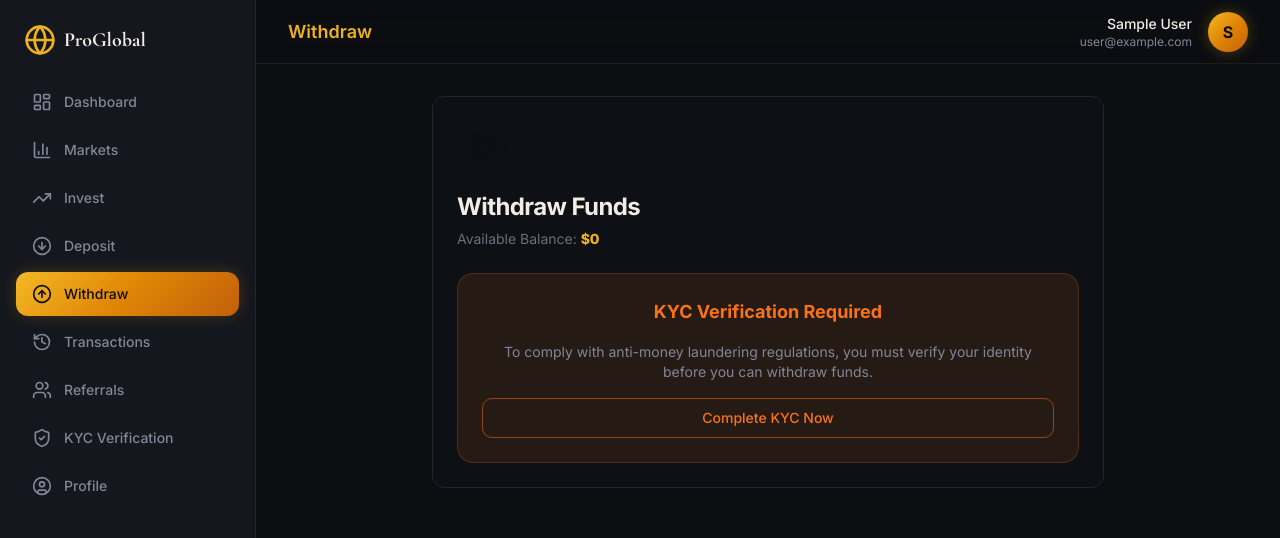
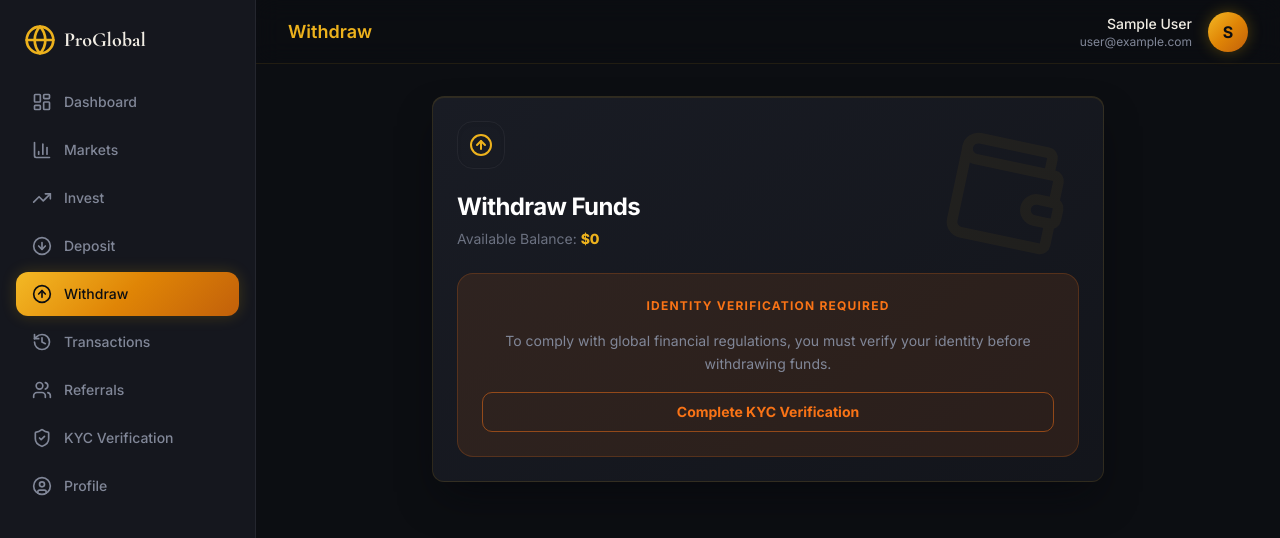
Before and after one commit to wannabes48/proglobal2, a React (Vite) app: page /dashboard/withdraw in a window 1280 px wide. Shown: the top 538 px of the page. Built offline with nearby package versions, Linux system fonts and the light colour scheme; no server answers; the database is empty; sample sign-in values are in the browser's storage.

Commit message:
Feature: Premium Withdrawal Tracking and Transaction Table Optimization

```diff
--- a/src/pages/dashboard/Transactions.tsx
+++ b/src/pages/dashboard/Transactions.tsx
@@ -17,11 +17,13 @@ const Transactions = () => {
       if (!user) return;
       const q = query(
         collection(db, "transactions"),
-        where("user_id", "==", user.uid),
-        orderBy("timestamp", "desc")
+        where("user_id", "==", user.uid)
       );
       const snap = await getDocs(q);
-      setTransactions(snap.docs.map(doc => ({ id: doc.id, ...doc.data() })));
+      const txs = snap.docs.map(doc => ({ id: doc.id, ...doc.data() }));
+      // Sort client-side to avoid index requirement
+      txs.sort((a: any, b: any) => new Date(b.timestamp).getTime() - new Date(a.timestamp).getTime());
+      setTransactions(txs);
       setLoading(false);
     };
     fetchTransactions();
--- a/src/pages/dashboard/Withdraw.tsx
+++ b/src/pages/dashboard/Withdraw.tsx
@@ -4,10 +4,10 @@ import { Button } from "@/components/ui/button";
 import { Input } from "@/components/ui/input";
 import { Label } from "@/components/ui/label";
 import { useToast } from "@/hooks/use-toast";
-import { Wallet, ArrowUpCircle } from "lucide-react";
+import { Wallet, ArrowUpCircle, Activity, Clock, ShieldCheck } from "lucide-react";
 import { useState, useEffect } from "react";
 import { useAuth } from "@/hooks/useAuth";
-import { doc, getDoc, addDoc, collection, updateDoc, increment } from "firebase/firestore";
+import { doc, getDoc, addDoc, collection, updateDoc, increment, query, where, getDocs } from "firebase/firestore";
 import { db } from "@/lib/firebase";
 
 const Withdraw = () => {
@@ -17,14 +17,36 @@ const Withdraw = () => {
   const [amount, setAmount] = useState("");
   const [address, setAddress] = useState("");
   const [isSubmitting, setIsSubmitting] = useState(false);
+  const [pendingWithdrawal, setPendingWithdrawal] = useState<any>(null);
+  const [_loading, setLoading] = useState(true);
+
+  const fetchWalletAndPending = async () => {
+    if (!user) return;
+    try {
+      const walletSnap = await getDoc(doc(db, "wallets", user.uid));
+      if (walletSnap.exists()) setWallet(walletSnap.data());
+
+      const q = query(
+        collection(db, "transactions"),
+        where("user_id", "==", user.uid),
+        where("type", "==", "withdrawal"),
+        where("status", "==", "pending")
+      );
+      const txSnap = await getDocs(q);
+      if (!txSnap.empty) {
+        setPendingWithdrawal({ id: txSnap.docs[0].id, ...txSnap.docs[0].data() });
+      } else {
+        setPendingWithdrawal(null);
+      }
+    } catch (err) {
+      console.error("Fetch error:", err);
+    } finally {
+      setLoading(false);
+    }
+  };
 
   useEffect(() => {
-    const fetchWallet = async () => {
-      if (!user) return;
-      const walletSnap = await getDoc(doc(db, "wallets", user.uid));
-      if (walletSnap.exists()) setWallet(walletSnap.data());
-    };
-    fetchWallet();
+    fetchWalletAndPending();
   }, [user]);
 
   const handleWithdraw = async (e: React.FormEvent) => {
@@ -71,9 +93,9 @@ const Withdraw = () => {
         description: `Your request for $${withdrawAmount} is being processed.`
       });
 
-      setWallet({ ...wallet, balance: wallet.balance - withdrawAmount });
       setAmount("");
       setAddress("");
+      fetchWalletAndPending();
     } catch (error: any) {
       toast({ title: "Withdrawal Failed", description: error.message, variant: "destructive" });
     } finally {
@@ -84,38 +106,79 @@ const Withdraw = () => {
   return (
     <DashboardLayout>
       <div className="max-w-2xl mx-auto">
-        <Card className="bg-card/30 border-border backdrop-blur-xl">
-          <CardHeader>
-            <div className="w-12 h-12 rounded-full bg-primary/20 flex items-center justify-center mb-4">
-              <ArrowUpCircle className="w-6 h-6 text-primary" />
+        <Card className="bg-card-luxury border-gold/10 backdrop-blur-xl relative overflow-hidden">
+          <div className="absolute top-0 right-0 p-8 opacity-5">
+            <Wallet className="w-32 h-32 text-gold rotate-12" />
+          </div>
+
+          <CardHeader className="relative z-10">
+            <div className="w-12 h-12 rounded-2xl bg-gold/10 flex items-center justify-center mb-4 border border-gold/20 shadow-inner">
+              <ArrowUpCircle className="w-6 h-6 text-gold" />
             </div>
-            <CardTitle className="text-2xl font-bold">Withdraw Funds</CardTitle>
+            <CardTitle className="text-2xl font-bold text-white">Withdraw Funds</CardTitle>
             <CardDescription className="text-muted-foreground/80">
               Available Balance: <span className="text-gold font-extrabold tracking-tight">${wallet?.balance?.toLocaleString() || "0"}</span>
             </CardDescription>
           </CardHeader>
-          <CardContent>
-            {profile?.kyc_status !== "verified" ? (
+
+          <CardContent className="relative z-10">
+            {pendingWithdrawal ? (
+              <div className="p-8 text-center space-y-6 bg-gold/5 rounded-3xl border border-gold/20 relative overflow-hidden group">
+                <div className="absolute top-0 right-0 p-4 opacity-5 group-hover:opacity-10 transition-opacity">
+                  <Activity className="w-24 h-24 text-gold" />
+                </div>
+
+                <div className="w-16 h-16 rounded-2xl bg-gold/10 flex items-center justify-center mx-auto shadow-inner">
+                  <Clock className="w-8 h-8 text-gold animate-pulse" />
+                </div>
+
+                <div className="space-y-2">
+                  <h3 className="text-xl font-bold text-white">Withdrawal in Progress</h3>
+                  <p className="text-sm text-muted-foreground max-w-xs mx-auto">
+                    Your request for <span className="text-gold font-bold">${pendingWithdrawal.amount}</span> is currently being verified by our security team.
+                  </p>
+                </div>
+
+                <div className="p-4 rounded-xl bg-black/40 border border-white/5 space-y-3">
+                  <div className="flex justify-between text-[10px] uppercase tracking-widest font-bold text-muted-foreground">
+                    <span>Est. Processing Time</span>
+                    <span className="text-gold">~48 Hours</span>
+                  </div>
+                  <div className="h-1.5 w-full bg-white/5 rounded-full overflow-hidden">
+                    <div className="h-full bg-gradient-gold" style={{ width: '45%' }} />
+                  </div>
+                </div>
+
+                <div className="flex items-center justify-center gap-2 text-[10px] text-emerald-400 font-bold uppercase tracking-tighter bg-emerald-500/10 py-2 rounded-lg border border-emerald-500/20">
+                  <ShieldCheck className="w-3 h-3" />
+                  Secured by ProGlobal Trust
+                </div>
+
+                <p className="text-[10px] text-muted-foreground italic">
+                  Transaction ID: {pendingWithdrawal.id.toUpperCase()}
+                </p>
+              </div>
+            ) : profile?.kyc_status !== "verified" ? (
               <div className="p-6 text-center space-y-4 bg-orange-500/10 rounded-2xl border border-orange-500/20">
-                <h3 className="text-lg font-bold text-orange-500">KYC Verification Required</h3>
-                <p className="text-sm text-muted-foreground">
-                  To comply with anti-money laundering regulations, you must verify your identity before you can withdraw funds.
+                <h3 className="text-lg font-bold text-orange-500 uppercase tracking-widest text-xs">Identity Verification Required</h3>
+                <p className="text-sm text-muted-foreground leading-relaxed">
+                  To comply with global financial regulations, you must verify your identity before withdrawing funds.
                 </p>
-                <Button variant="outline" className="w-full border-orange-500/50 text-orange-500 hover:bg-orange-500/10" onClick={() => window.location.href = '/dashboard/kyc'}>
-                  Complete KYC Now
+                <Button variant="outline" className="w-full border-orange-500/50 text-orange-500 hover:bg-orange-500/10 font-bold" onClick={() => window.location.href = '/dashboard/kyc'}>
+                  Complete KYC Verification
                 </Button>
               </div>
             ) : (
             <form onSubmit={handleWithdraw} className="space-y-6">
               <div className="space-y-2">
-                <Label htmlFor="amount">Amount (USD)</Label>
+                <Label htmlFor="amount" className="text-[10px] uppercase tracking-widest font-bold text-muted-foreground">Amount (USD)</Label>
                 <div className="relative">
-                  <span className="absolute left-3 top-1/2 -translate-y-1/2 text-muted-foreground">$</span>
+                  <span className="absolute left-3 top-1/2 -translate-y-1/2 text-gold font-bold">$</span>
                   <Input
                     id="amount"
                     type="number"
                     placeholder="0.00"
-                    className="pl-8 h-12"
+                    className="pl-8 h-12 bg-black/40 border-white/10 focus:border-gold/50 transition-all"
                     value={amount}
                     onChange={(e) => setAmount(e.target.value)}
                   />
@@ -123,33 +186,33 @@ const Withdraw = () => {
               </div>
 
               <div className="space-y-2">
-                <Label htmlFor="address">Your BTC/ETH/USDT Address</Label>
+                <Label htmlFor="address" className="text-[10px] uppercase tracking-widest font-bold text-muted-foreground">Wallet Address (BTC/ETH/USDT)</Label>
                 <Input
                   id="address"
-                  placeholder="Paste your wallet address here"
-                  className="h-12"
+                  placeholder="Paste your destination address"
+                  className="h-12 bg-black/40 border-white/10 focus:border-gold/50 transition-all"
                   value={address}
                   onChange={(e) => setAddress(e.target.value)}
                 />
               </div>
 
-              <div className="p-4 rounded-xl bg-card/50 border border-border">
-                <div className="flex justify-between text-sm mb-2">
-                  <span className="text-muted-foreground">Withdrawal Fee</span>
-                  <span>$0.00</span>
+              <div className="p-4 rounded-xl bg-black/40 border border-white/5 space-y-4">
+                <div className="flex justify-between items-center">
+                  <span className="text-muted-foreground uppercase tracking-widest text-[10px] font-bold">Network Fee</span>
+                  <span className="text-white font-bold text-xs">$0.00</span>
                 </div>
-                <div className="flex justify-between font-bold">
-                  <span className="text-muted-foreground uppercase tracking-widest text-[10px]">Total to Receive</span>
-                  <span className="text-white text-lg font-extrabold tracking-tight">${amount || "0.00"}</span>
+                <div className="flex justify-between items-center pt-2 border-t border-white/5">
+                  <span className="text-muted-foreground uppercase tracking-widest text-[10px] font-bold">Total to Receive</span>
+                  <span className="text-gold text-lg font-extrabold tracking-tight">${amount || "0.00"}</span>
                 </div>
               </div>
 
-              <Button type="submit" className="w-full h-12" variant="gradient" disabled={isSubmitting}>
-                {isSubmitting ? "Processing Request..." : "CONFIRM WITHDRAWAL"}
+              <Button type="submit" className="w-full h-12 font-bold uppercase tracking-widest shadow-gold" variant="gradient" disabled={isSubmitting}>
+                {isSubmitting ? "Generating Secure Request..." : "Confirm Withdrawal"}
               </Button>
 
-              <p className="text-xs text-center text-muted-foreground">
-                Withdrawals are usually processed within 24 hours. Please double-check your wallet address.
+              <p className="text-[10px] text-center text-muted-foreground leading-relaxed italic">
+                * All withdrawal requests undergo a 24-48 hour security review to ensure the safety of your funds.
               </p>
             </form>
             )}
```
